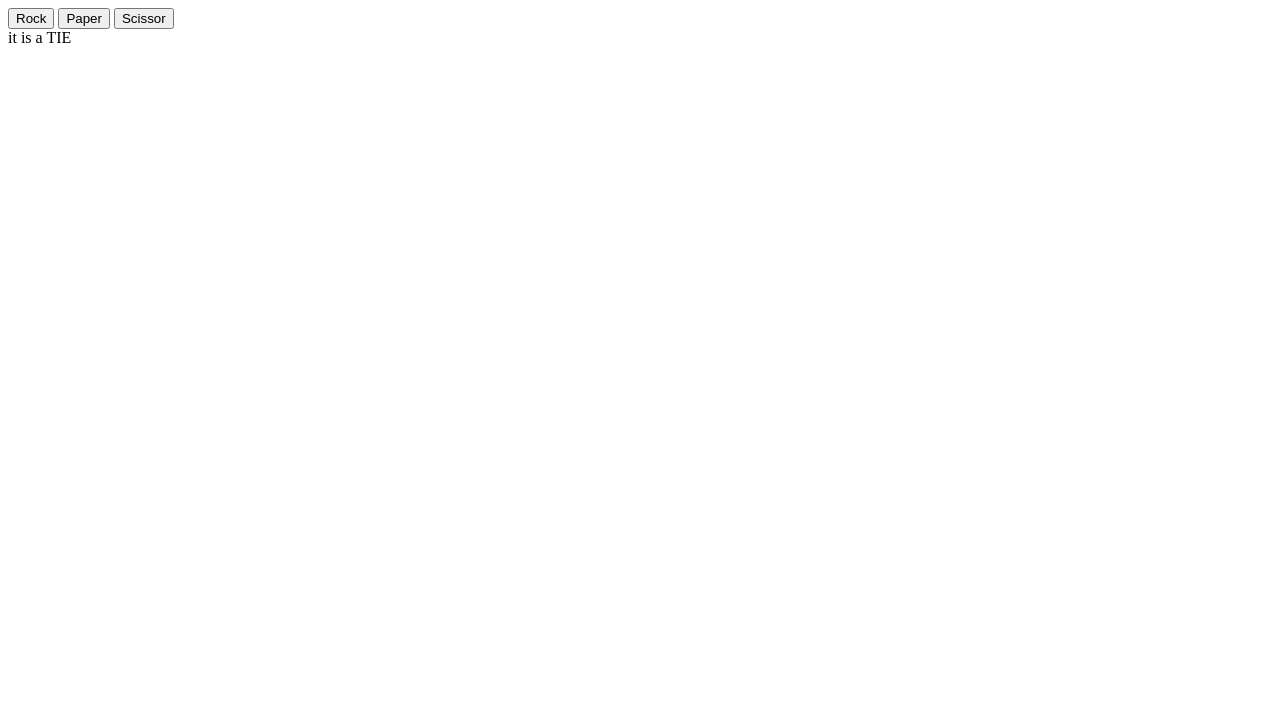
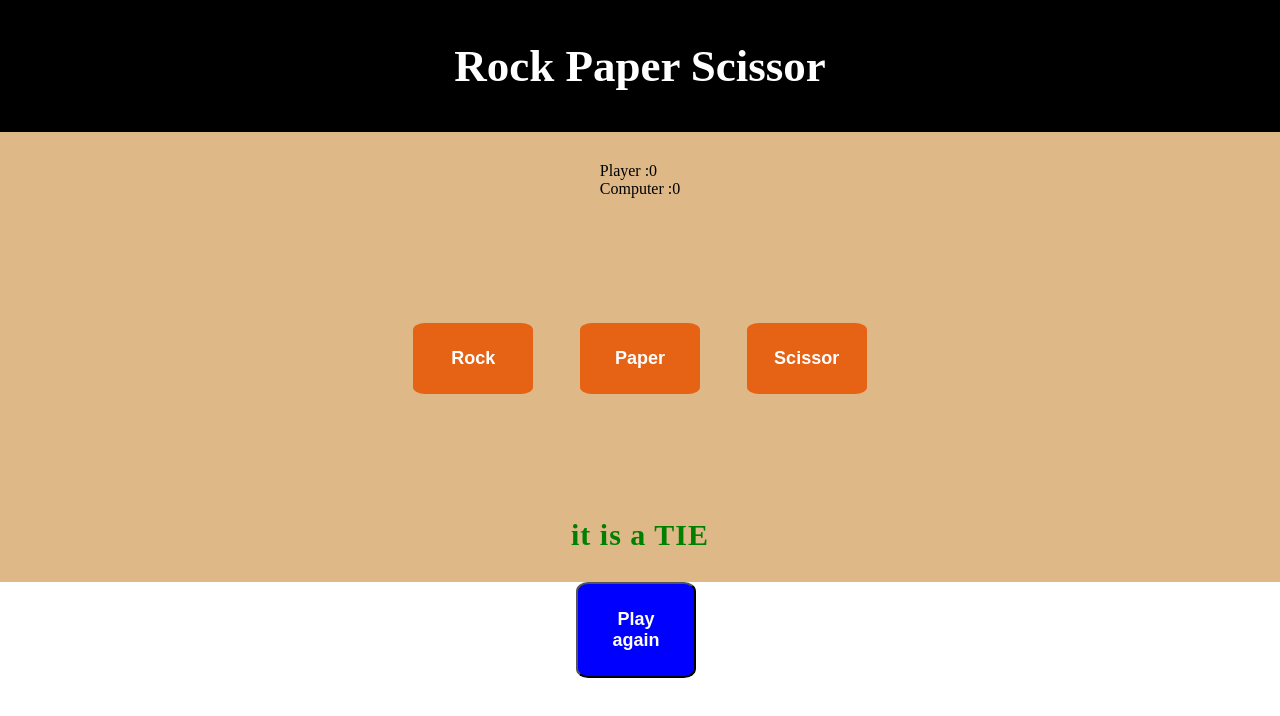
Before and after one commit to amitnit91/rock-paper-scissors, a plain HTML site: page rock-paper-scissors.html in a window 1280 px wide. Both pictures are taken after a click on the button "Rock". Drawn offline with Linux system fonts and the light colour scheme.

Commit message:
Added UI to rps game and changed function
Added a style.css and changed function as per UIin js file

```diff
--- a/rock-paper-scissors.html
+++ b/rock-paper-scissors.html
@@ -4,14 +4,25 @@
     <meta charset="UTF-8">
     <meta name="viewport" content="width=device-width, initial-scale=1.0">
     <title>Rock Paper Scirrors Game</title>
+    <link rel="stylesheet" href="style.css">
 </head>
 <body>
-    <div id="btn-container">
-        <button class="btn" name="rock">Rock</button>
-        <button class="btn" name="paper">Paper</button>
-        <button class="btn" name="scissor">Scissor</button>
+    <div id="heading">Rock Paper Scissor</div>
+    <div id="flex-container">
+        <div id="score">
+            <div id="player"></div>
+            <div id="computer"></div>
+        </div>
+
+            <div id="btn-container">
+                <button class="btn" id="btn1" name="rock">Rock</button>
+                <button class="btn" id="btn2" name="paper">Paper</button>
+                <button class="btn" id="btn3" name="scissor">Scissor</button>
+            </div>
+            <div id="display-result"></div>
+
     </div>
-    <div id="display-result"></div>
+    <button  id="play-again" onclick="playAgain()">Play again</button>
     <script src="rps.js"></script>
 </body>
 </html>
--- a/rps.js
+++ b/rps.js
@@ -37,28 +37,54 @@ function playRound(playerSelection,computerSelection){
 function playGame(){
     const btn=document.querySelectorAll('.btn');
     const displayResult=document.querySelector('#display-result');
+    const player=document.querySelector('#player');
+    const computer=document.querySelector('#computer');
     for(val of btn){
         val.addEventListener('click',function(event){
+           if(win<5 && lose<5){
             let playerSelection=event.target.name;
             let computerSelection=getComputerChoice();
             let roundResult=playRound(playerSelection,computerSelection);
             console.log(roundResult,win,lose);
+            player.textContent=`Player :${win}`
+            computer.textContent=`Computer :${lose}`;
             displayResult.textContent=roundResult;
-        });
            }
-
             if(win===5){
-        displayResult.textContent=`You WIN the game,with score -win:${win}, lose:${lose}, tie:${tie}`;
+                displayResult.textContent=`You WIN the game,with score :- win:${win}, lose:${lose}, tie:${tie} ,Play Again `;
                 return;
             }
             else if(lose===5){
-        displayResult.textContent=`You LOSE the game,with score -win:${win}, lose:${lose}, tie:${tie}`;
+                displayResult.textContent=`You LOSE the game,with score :- win:${win}, lose:${lose}, tie:${tie} ,Play Again `;
                 return;
             }
             else if(win===5 && lose===5){
-        displayResult.textContent=`Game is a TIE, with score -win:${win}, lose:${lose}, tie:${tie}`;
+                displayResult.textContent=`Game is a TIE, with score :- win:${win}, lose:${lose}, tie:${tie} ,Play Again `;
             return;
             }
+
+        });
+
+
 }
 
+    }
+
+    function playAgain(){
+        const playBtn=document.querySelector('#play-again');
+        // playBtn.addEventListener('click',function(e){
+            const player=document.querySelector('#player');
+            const computer=document.querySelector('#computer');
+            const displayResult=document.querySelector('#display-result');
+            win=0;lose=0;tie=0;
+            player.textContent=`Player :${win}`
+            computer.textContent=`Computer :${lose}`;
+            displayResult.textContent="click  your choice";
+            e.stopPropagation();
+
+        // });
+
+    }
+
+
 playGame();
--- /dev/null
+++ b/style.css
@@ -0,0 +1,70 @@
+
+body{
+    padding: 0px;
+    margin: 0px;
+}
+#flex-container{
+    display: flex;
+    justify-content: center;
+    align-items: center;
+    background-color: burlywood;
+    flex-direction: column;
+}
+#score{
+    padding-top:30px;
+}
+#btn-container{
+    display: flex;
+    justify-content:space-around;
+    width: 500px;
+    height: 40vh;
+    align-items: center;
+}
+.btn{
+    background-color:rgb(230, 98, 21) ;
+    border:none;
+    color: white;
+    padding: 25px 25px;
+    font-size: 18px ;
+    width:120px;
+    border-radius: 10%;
+    font-weight: bold;
+}
+.btn:hover{
+    background-color: brown;
+    cursor:pointer;
+}
+
+#display-result{
+    width:fit-content;
+    margin: auto;
+    font-weight: bold;
+    font-size: 30px;
+    letter-spacing: 1px;
+    padding-bottom: 30px;
+    color: green;
+}
+#container{
+    display: block;
+
+}
+#heading{
+    background-color: black;
+    color:white;
+    text-align: center;
+    font-size: 45px;
+    font-weight: bold;
+    padding:40px 0px;
+}
+#play-again{
+    background-color: blue;
+    color:white;
+    margin:auto;
+    width: 140px;
+    margin-left: 45%;
+    padding: 25px 25px;
+    font-size: 18px ;
+    width:120px;
+    border-radius: 10%;
+    font-weight: bold;
+}
```
Also changed, not shown: game-img.jpeg (added). Lines whose indentation alone changed are shown as unchanged.
